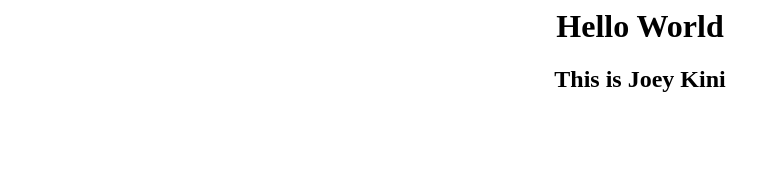
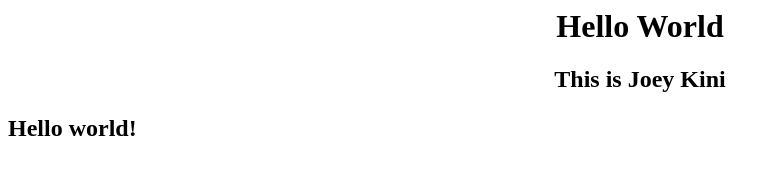
Before and after one commit to joeykini/tulu, a plain HTML site: page index.html in a window 1280 px wide. Shown: the whole page, without its empty margins (0-780 px from the left). Drawn offline with Linux system fonts and the light colour scheme.

Commit message:
Update index.html
Signed-off-by: joeykini <73977767+joeykini@users.noreply.github.com>

```diff
--- a/index.html
+++ b/index.html
@@ -1,6 +1,6 @@
 <body>
   <h1 align="center">Hello World</h1>
   <h2 align="center">This is Joey Kini<h1>
-
+  <h2 class="entry-title heading-size-1">Hello world!</a></h2>
 
 <body>
```
